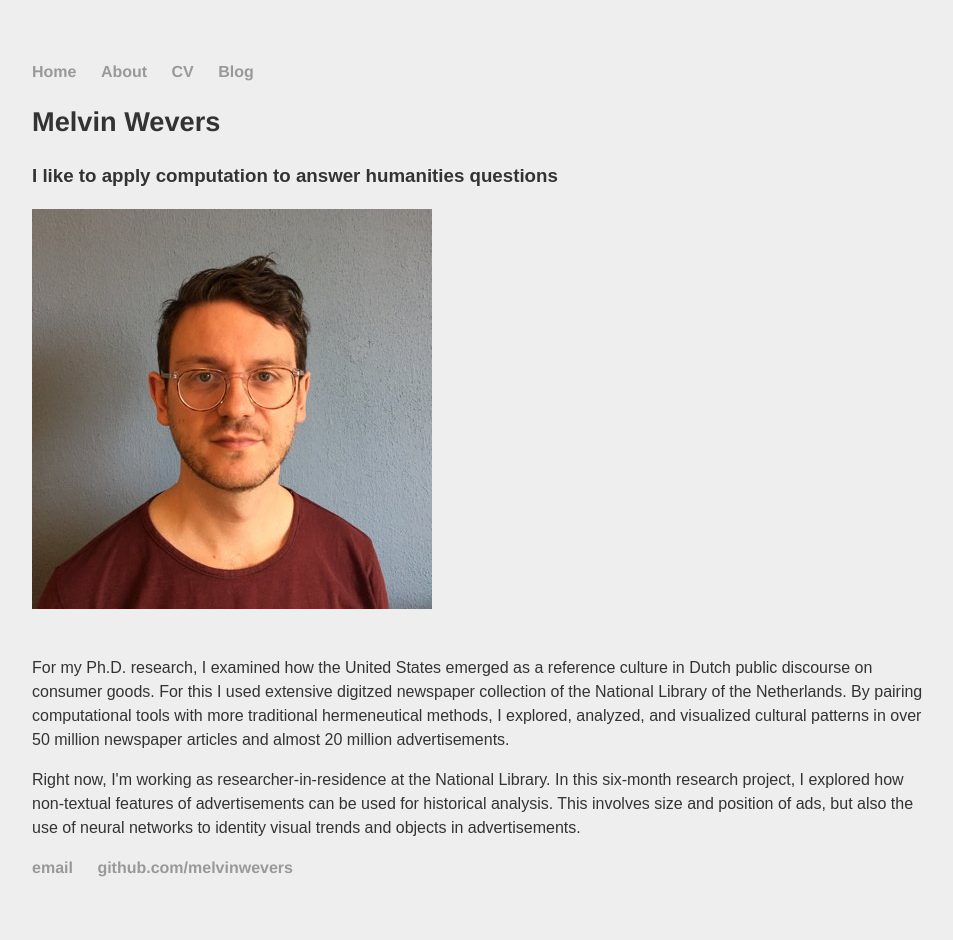
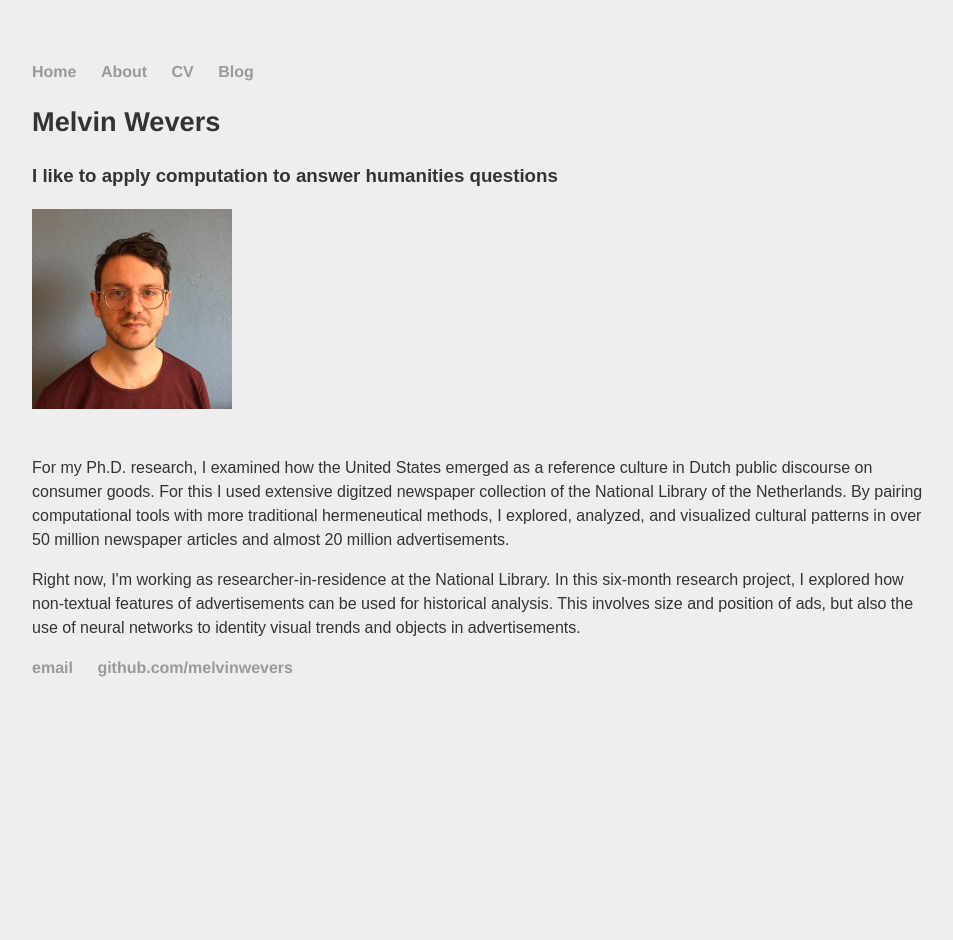
Before and after one commit to melvinwevers/backup-melvinwevers.github.io, a Jekyll site: the page built from index.html, in a window 1280 px wide. Shown: the whole page, without its empty margins (160-1113 px from the left). Built offline with Jekyll 4.4.1, drawn with Linux system fonts in a browser that asks for light colours; after the commit the page ends 900 px from its top, so only the background shows below that.

Commit message:
Update index.html

```diff
--- a/index.html
+++ b/index.html
@@ -5,7 +5,7 @@
 <div class="blurb">
 	<h1>Melvin Wevers</h1>
 	<h3>I like to apply computation to answer humanities questions</h3>
-	<img src="images/photo.jpg" alt="hi" class="inline"/>
+	<img src="images/photo.jpg" alt="hi" width = "200px" class="inline"/>
 	<br>
 	<br>
 	<p>For my Ph.D. research, I examined how the United States emerged as a reference culture in Dutch public discourse on consumer goods.
```
